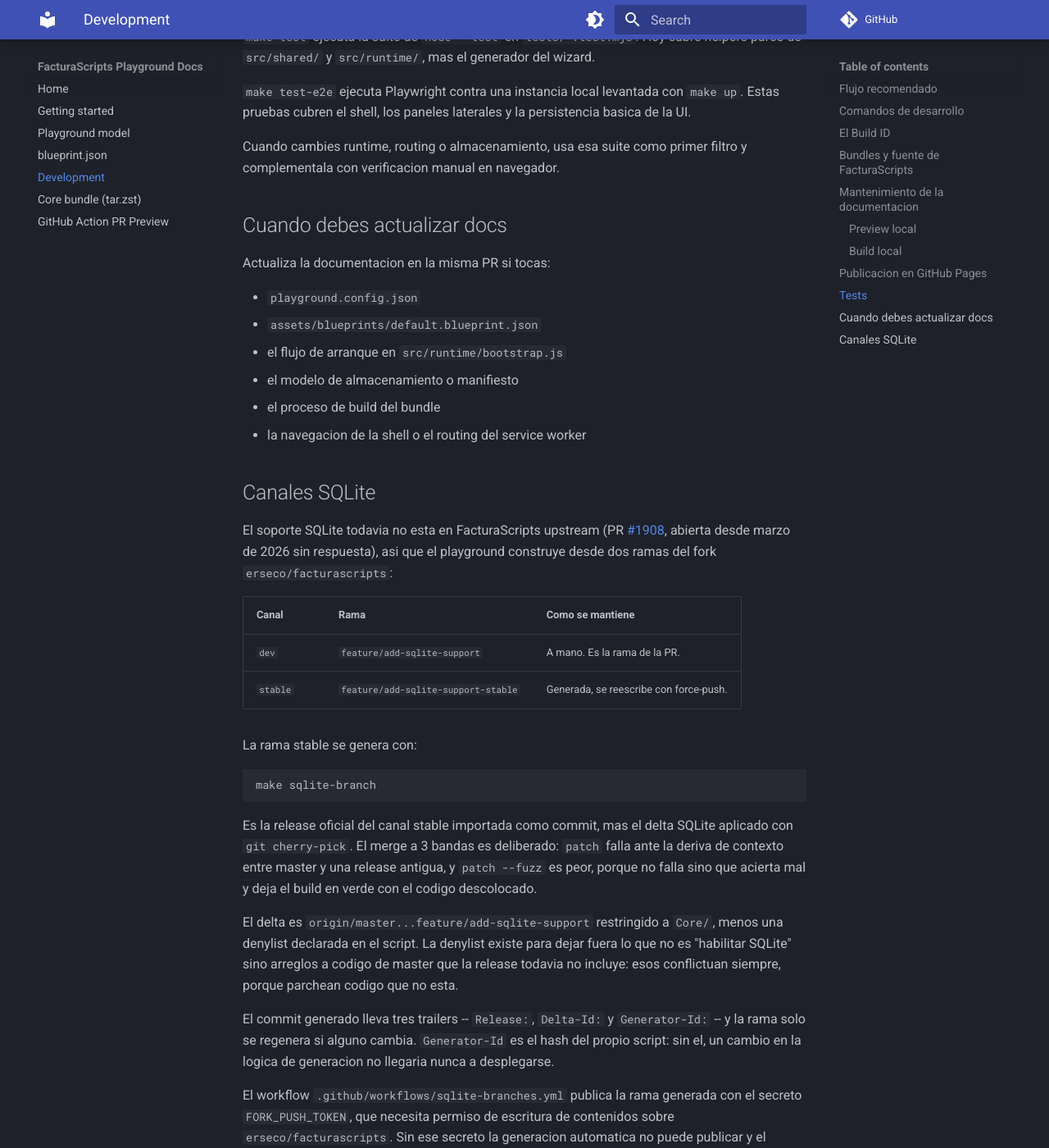
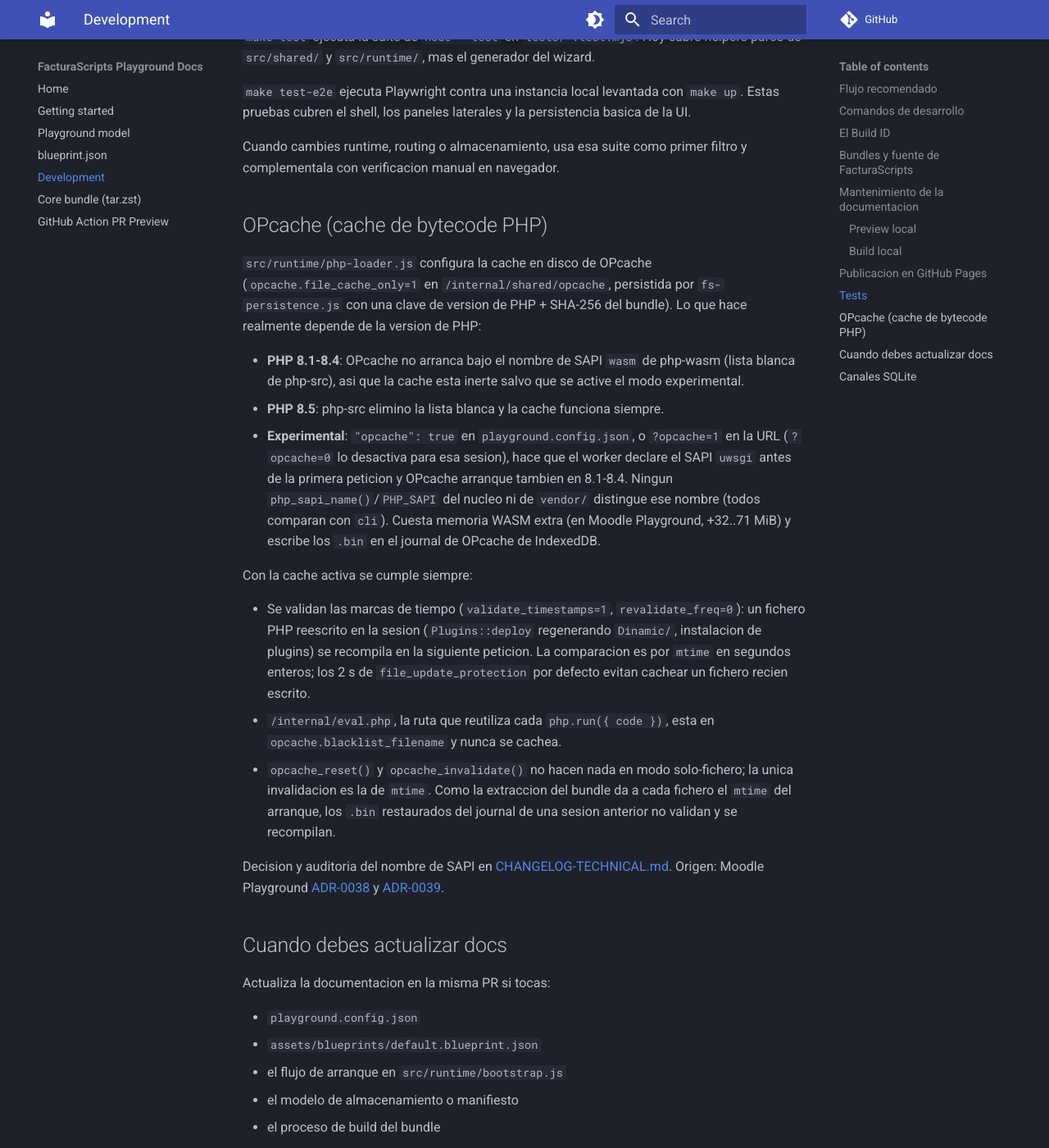
Before and after one commit to erseco/facturascripts-playground, an MkDocs documentation site: the page built from docs/development.md, in a window 1280 px wide and 1400 px high, scrolled down 3856 px. Shown: the whole window at 82% size. Built offline with MkDocs 1.6.1 and Material for MkDocs 9.7.7, drawn with Linux system fonts in a browser that asks for light colours; comment, search, counter and statistics services are not loaded.

Commit message:
feat(runtime): experimental ?opcache=1 starts OPcache's file cache via the uwsgi SAPI name
php-src <= 8.4 only starts OPcache for whitelisted SAPI names, so the file
cache configured in php-loader.js has been inert under php-wasm's `wasm` SAPI
on PHP 8.1-8.4 (and the cross-session OPcache journal empty). Reporting
`uwsgi` makes it start. Audit of the shipped 2026.51 bundle (Core/ + vendor/):
every php_sapi_name()/PHP_SAPI check compares against `cli`, so the name
changes no behaviour; `cgi*` names were rejected (Status: header path).

- isOpcacheEnabled(): ?opcache=1|0 overrides playground.config.json "opcache"
  (default false); plumbed shell -> remote -> worker like the other runtime
  parameters.
- php-loader calls php.setSapiName("uwsgi") before the first request when
  enabled (php-wasm re-applies it on hot-swap).
- CHANGELOG-TECHNICAL entry with the SAPI audit table, docs/development.md
  section and README config key.

Same decision as moodle-playground ADR-0039 (ateeducacion/moodle-playground#344).
Requires the timestamp validation from the previous commit.

```diff
--- a/docs/development.md
+++ b/docs/development.md
@@ -171,6 +171,45 @@
 
 Cuando cambies runtime, routing o almacenamiento, usa esa suite como primer filtro y complementala con verificacion manual en navegador.
 
+## OPcache (cache de bytecode PHP)
+
+`src/runtime/php-loader.js` configura la cache en disco de OPcache
+(`opcache.file_cache_only=1` en `/internal/shared/opcache`, persistida por
+`fs-persistence.js` con una clave de version de PHP + SHA-256 del bundle).
+Lo que hace realmente depende de la version de PHP:
+
+- **PHP 8.1-8.4**: OPcache no arranca bajo el nombre de SAPI `wasm` de php-wasm
+  (lista blanca de php-src), asi que la cache esta inerte salvo que se active
+  el modo experimental.
+- **PHP 8.5**: php-src elimino la lista blanca y la cache funciona siempre.
+- **Experimental**: `"opcache": true` en `playground.config.json`, o `?opcache=1`
+  en la URL (`?opcache=0` lo desactiva para esa sesion), hace que el worker
+  declare el SAPI `uwsgi` antes de la primera peticion y OPcache arranque tambien
+  en 8.1-8.4. Ningun `php_sapi_name()`/`PHP_SAPI` del nucleo ni de `vendor/`
+  distingue ese nombre (todos comparan con `cli`). Cuesta memoria WASM extra
+  (en Moodle Playground, +32..71 MiB) y escribe los `.bin` en el journal de
+  OPcache de IndexedDB.
+
+Con la cache activa se cumple siempre:
+
+- Se validan las marcas de tiempo (`validate_timestamps=1`,
+  `revalidate_freq=0`): un fichero PHP reescrito en la sesion (`Plugins::deploy`
+  regenerando `Dinamic/`, instalacion de plugins) se recompila en la siguiente
+  peticion. La comparacion es por `mtime` en segundos enteros; los 2 s de
+  `file_update_protection` por defecto evitan cachear un fichero recien escrito.
+- `/internal/eval.php`, la ruta que reutiliza cada `php.run({ code })`, esta en
+  `opcache.blacklist_filename` y nunca se cachea.
+- `opcache_reset()` y `opcache_invalidate()` no hacen nada en modo solo-fichero;
+  la unica invalidacion es la de `mtime`. Como la extraccion del bundle da a
+  cada fichero el `mtime` del arranque, los `.bin` restaurados del journal de
+  una sesion anterior no validan y se recompilan.
+
+Decision y auditoria del nombre de SAPI en
+[CHANGELOG-TECHNICAL.md](https://github.com/erseco/facturascripts-playground/blob/main/CHANGELOG-TECHNICAL.md).
+Origen: Moodle Playground
+[ADR-0038](https://github.com/ateeducacion/moodle-playground/blob/main/docs/architecture/adr/ADR-0038-opcache-file-cache-timestamp-validation.md)
+y [ADR-0039](https://github.com/ateeducacion/moodle-playground/blob/main/docs/architecture/adr/ADR-0039-experimental-opcache-via-sapi-name.md).
+
 ## Cuando debes actualizar docs
 
 Actualiza la documentacion en la misma PR si tocas:
--- a/playground.config.json
+++ b/playground.config.json
@@ -21,6 +21,7 @@
   "timezone": "Europe/Madrid",
   "autologin": true,
   "resetOnVersionMismatch": true,
+  "opcache": false,
   "admin": { "username": "admin", "password": "admin", "email": "admin@example.com" },
   "runtimes": [
     { "id": "php81", "label": "PHP 8.1", "phpVersion": "8.1", "default": false },
```
Also changed, not shown: CHANGELOG-TECHNICAL.md (+55 -0 lines), README.md (+3 -0 lines), php-worker.js (+6 -1 lines), 6 other files.
